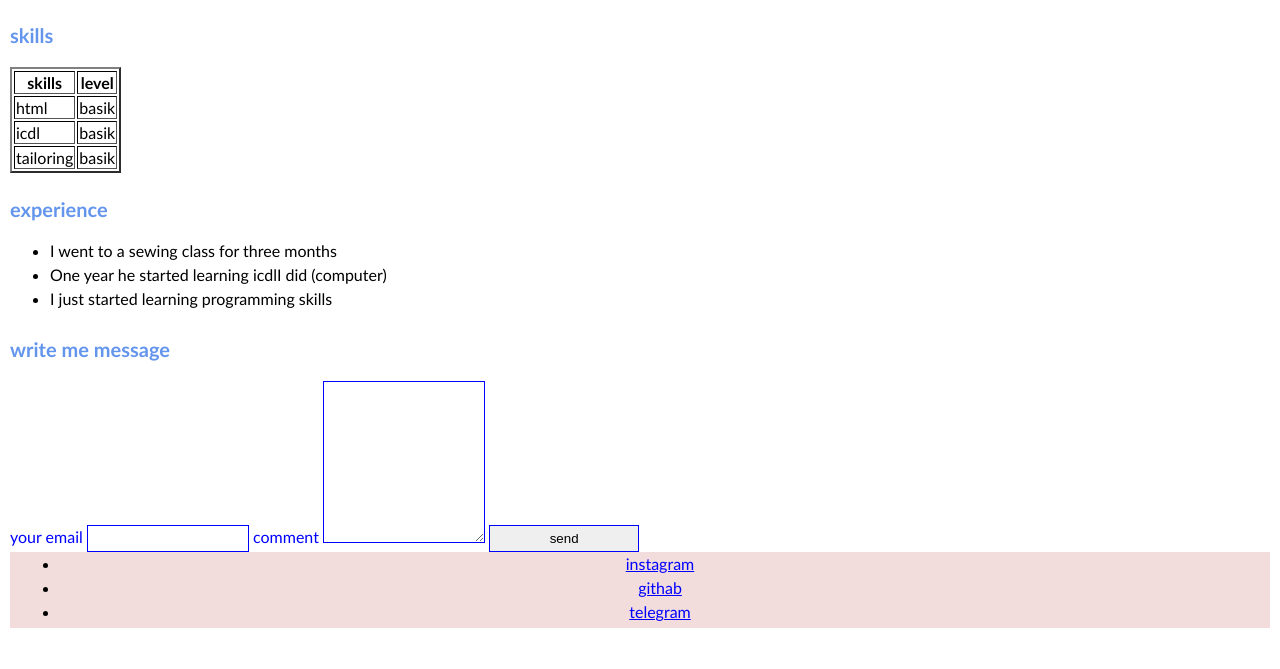
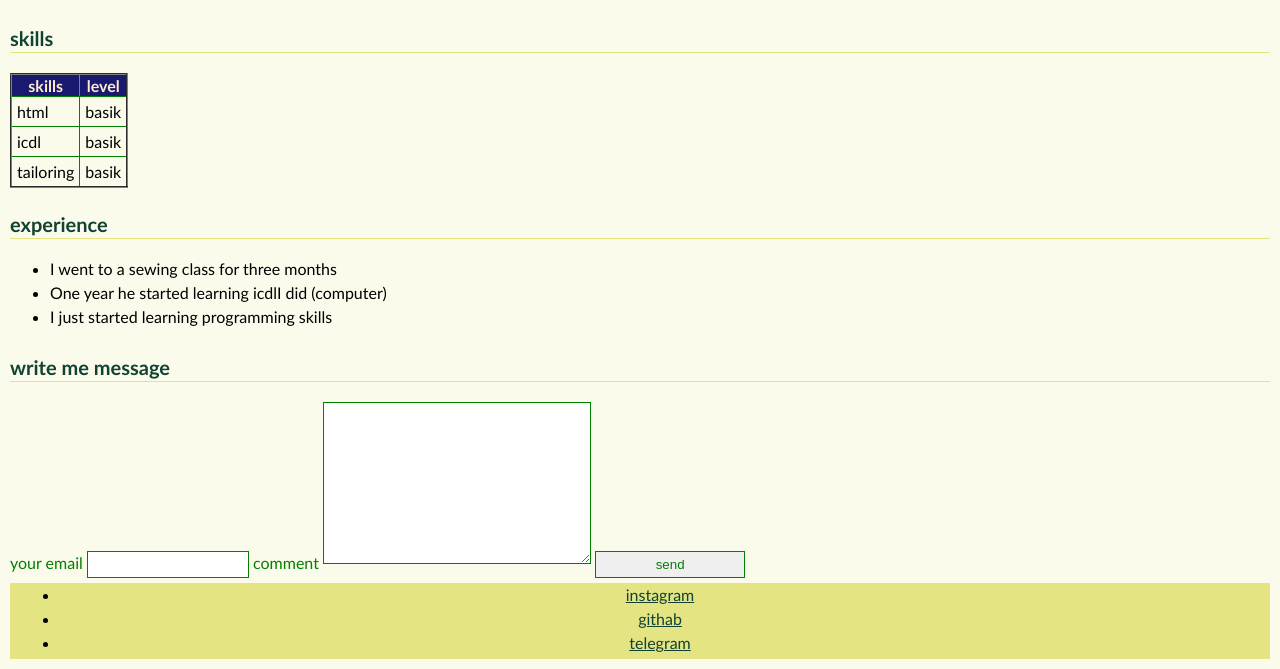
Before and after one commit to hanizarif/web22, a PHP site: page / in a window 1280 px wide. Shown: the part 997-1666 px from the top of the page. Before the commit the page ends 1625 px from the top, so only its background shows below. Run offline with PHP 8.4, Linux system fonts and the light colour scheme.

Commit message:
Add files via upload

```diff
--- a/index.css
+++ b/index.css
@@ -17,38 +17,47 @@ h1{
 }
 h3{
     font-size: 20px;
-color: cornflowerblue;
+    color: #114232;
+    border-bottom: 1px solid #e5e483;
+    padding-bottom: 2px;
 }
 body{
+    background-color:#fbfbeb;
     font-family: 'Gill Sans', 'Gill Sans MT', Calibri, 'Trebuchet MS', sans-serif;
     margin bottom: 100px;
+
 }
 footer{
     text-align: center;
     padding: 2px 10px;
-background-color: #f3dcdc
+    background-color : #e5e483
 }
 header{
     text-align: center;
-background-color: #f3dcdc;
+    background-color: #b2b377;
     padding-top: 2px;
     padding-bottom: 2px;
     width: 100%;
 }
 a{
-    color: blue;
+    color: #114232;
 }
 a:hover{
     text-decoration: underline;
-    color: #000;;
+    color:#264653;;
 }
-tr:nth-child(odd) {
-    border: 1px solid rgb(0, 0, 0);
+table {
     border-collapse :collapse ;
+    padding: 5px;
 }
- tr:nth-child(even){
-    border: 1px solid rgb(0, 0, 0);
-    border-collapse :collapse ;
+table tr:first-child{
+    background-color: midnightblue;
+    text-align: center;
+    color: blanchedalmond;
+}
+ td{
+    border: 1px solid green;
+    padding: 5px;
  }
 section{
     padding: 2px;
@@ -62,16 +71,21 @@ li{
     margin-bottom: 5px;
 }
 form label{
-    color:blue;
+    color:green;
+
 }
 input ,textarea{
-    border: 1px solid blue;
+    border: 1px solid;
+    padding: 5px;
+    margin-bottom: 5px;
+    color:green ;
+}
+input{
     width: 150px;
-    padding: 5px;
 }
 
 img{
-    transition: tranform 1s;
+    transition: transform 1s;
     z-index: 1;
 }
 img:hover{
@@ -87,3 +101,22 @@ header h1{
 header p{
     grid-area: p;
 }
+article {
+    animation: changebakgrond 5s ease 0s infinite  alternate-reverse
+}
+
+article p :hover{
+    transform: translate(50px);
+}
+
+/*@keyframes moveDown{
+    0%{
+    transform: translateY(-50px);
+    opacity: 0;
+    }
+    100% {
+        transform: translateY(0);
+        opacity: 1;
+    }
+}*/
+@media (minwidth)
```
Lines whose indentation alone changed are shown as unchanged.
